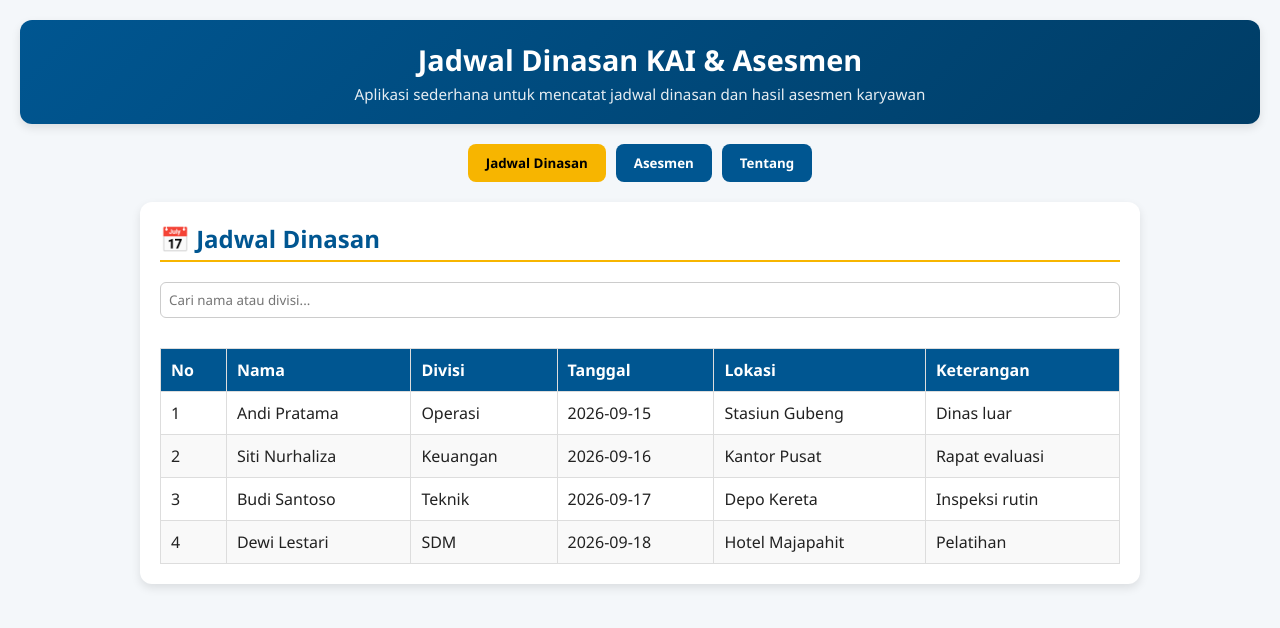
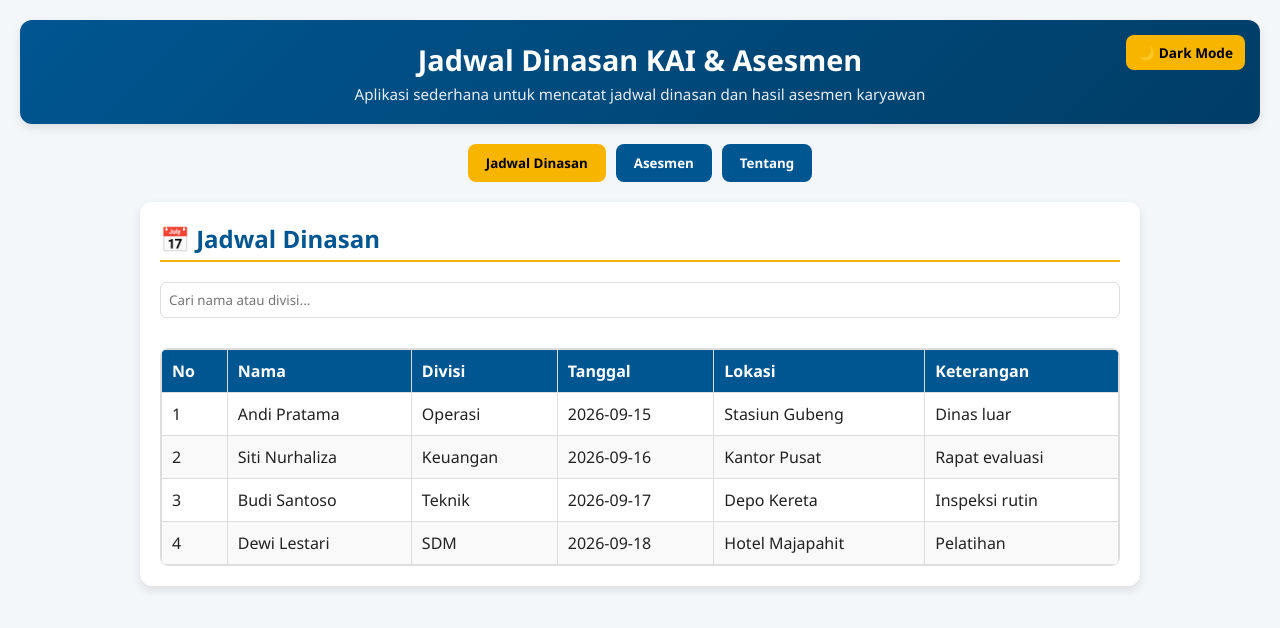
Before and after one commit to cloudschio/Dinasan, a plain HTML site: page index.html in a window 1280 px wide. Drawn offline with Linux system fonts and the light colour scheme.

Commit message:
Update index.html

```diff
--- a/index.html
+++ b/index.html
@@ -9,23 +9,56 @@
       --primary: #005691;
       --secondary: #f7b500;
       --bg: #f4f7fa;
-      --text: #222;
-      --white: #fff;
+      --card: #ffffff;
+      --text: #222222;
+      --border: #dddddd;
       --shadow: 0 4px 10px rgba(0,0,0,0.1);
+      --table-stripe: #f9f9f9;
     }
+
+    [data-theme="dark"] {
+      --bg: #121212;
+      --card: #1e1e1e;
+      --text: #e0e0e0;
+      --border: #444444;
+      --table-stripe: #2a2a2a;
+      --shadow: 0 4px 10px rgba(0,0,0,0.5);
+    }
+
     * { box-sizing: border-box; margin: 0; padding: 0; font-family: 'Segoe UI', sans-serif; }
-    body { background: var(--bg); color: var(--text); padding: 20px; }
+    body { background: var(--bg); color: var(--text); padding: 20px; transition: 0.3s; }
+
     header {
       background: linear-gradient(135deg, var(--primary), #003d66);
-      color: var(--white);
+      color: #fff;
       padding: 20px;
       border-radius: 12px;
       text-align: center;
       box-shadow: var(--shadow);
       margin-bottom: 20px;
+      position: relative;
     }
+
     header h1 { font-size: 1.8rem; margin-bottom: 5px; }
     header p { font-size: 0.95rem; opacity: 0.9; }
+
+    .dark-toggle {
+      position: absolute;
+      top: 15px;
+      right: 15px;
+      background: var(--secondary);
+      color: #000;
+      border: none;
+      padding: 8px 12px;
+      border-radius: 8px;
+      cursor: pointer;
+      font-weight: 600;
+      font-size: 0.85rem;
+      transition: 0.3s;
+    }
+
+    .dark-toggle:hover { background: #e0a300; }
+
     nav {
       display: flex;
       gap: 10px;
@@ -33,9 +66,10 @@
       margin-bottom: 20px;
       flex-wrap: wrap;
     }
+
     nav button {
       background: var(--primary);
-      color: var(--white);
+      color: #fff;
       border: none;
       padding: 10px 18px;
       border-radius: 8px;
@@ -43,48 +77,72 @@
       font-weight: 600;
       transition: 0.3s;
     }
+
     nav button:hover, nav button.active {
       background: var(--secondary);
       color: #000;
     }
+
     .container {
-      background: var(--white);
+      background: var(--card);
       padding: 20px;
       border-radius: 12px;
       box-shadow: var(--shadow);
       max-width: 1000px;
       margin: auto;
+      transition: 0.3s;
     }
+
     .section { display: none; }
     .section.active { display: block; }
+
     h2 {
       color: var(--primary);
       margin-bottom: 15px;
       border-bottom: 2px solid var(--secondary);
       padding-bottom: 5px;
     }
+
+    /* Tabel responsif */
+    .table-responsive {
+      width: 100%;
+      overflow-x: auto;
+      -webkit-overflow-scrolling: touch;
+      margin-top: 10px;
+      border-radius: 8px;
+      border: 1px solid var(--border);
+    }
+
     table {
       width: 100%;
       border-collapse: collapse;
-      margin-top: 10px;
+      min-width: 600px;
     }
+
     th, td {
-      border: 1px solid #ddd;
+      border: 1px solid var(--border);
       padding: 10px;
       text-align: left;
+      white-space: nowrap;
     }
+
     th {
       background: var(--primary);
-      color: var(--white);
+      color: #fff;
     }
-    tr:nth-child(even) { background: #f9f9f9; }
+
+    tr:nth-child(even) { background: var(--table-stripe); }
+
     input, select, textarea {
       width: 100%;
       padding: 8px;
       margin: 5px 0 15px;
-      border: 1px solid #ccc;
+      border: 1px solid var(--border);
       border-radius: 6px;
+      background: var(--card);
+      color: var(--text);
     }
+
     button.action {
       background: var(--secondary);
       color: #000;
@@ -93,14 +151,23 @@
       border-radius: 6px;
       cursor: pointer;
       font-weight: 600;
+      transition: 0.3s;
     }
+
     button.action:hover { background: #e0a300; }
-    .search-box {
-      margin-bottom: 15px;
+
+    .search-box { margin-bottom: 15px; }
+
+    h3 {
+      margin-top: 20px;
+      color: var(--primary);
     }
+
     @media (max-width: 600px) {
       header h1 { font-size: 1.4rem; }
+      header p { font-size: 0.85rem; }
       th, td { font-size: 0.85rem; padding: 6px; }
+      nav button { padding: 8px 12px; font-size: 0.9rem; }
     }
   </style>
 </head>
@@ -109,6 +176,7 @@
 <header>
   <h1>Jadwal Dinasan KAI & Asesmen</h1>
   <p>Aplikasi sederhana untuk mencatat jadwal dinasan dan hasil asesmen karyawan</p>
+  <button class="dark-toggle" onclick="toggleDarkMode()">🌙 Dark Mode</button>
 </header>
 
 <nav>
@@ -125,6 +193,7 @@
     <div class="search-box">
       <input type="text" id="searchJadwal" placeholder="Cari nama atau divisi..." onkeyup="filterJadwal()">
     </div>
+    <div class="table-responsive">
       <table id="tabelJadwal">
         <thead>
           <tr>
@@ -140,6 +209,7 @@
           <!-- Data akan diisi oleh JavaScript -->
         </tbody>
       </table>
+    </div>
   </div>
 
   <!-- ASESMEN -->
@@ -168,7 +238,8 @@
       <button type="submit" class="action">Simpan Asesmen</button>
     </form>
 
-    <h3 style="margin-top:20px;">Riwayat Asesmen</h3>
+    <h3>Riwayat Asesmen</h3>
+    <div class="table-responsive">
       <table id="tabelAsesmen">
         <thead>
           <tr>
@@ -184,6 +255,7 @@
         </tbody>
       </table>
     </div>
+  </div>
 
   <!-- TENTANG -->
   <div id="tentang" class="section">
@@ -195,6 +267,7 @@
       <li>✅ Input dan riwayat asesmen karyawan</li>
       <li>✅ Data tersimpan di browser (localStorage)</li>
       <li>✅ Tampilan responsif untuk mobile & desktop</li>
+      <li>✅ Dark mode untuk kenyamanan mata</li>
     </ul>
     <p style="margin-top:15px;"><em>Dibuat dengan ❤️ untuk kebutuhan internal.</em></p>
   </div>
@@ -284,7 +357,21 @@
     alert("Asesmen berhasil disimpan!");
   });
 
+  // --- DARK MODE ---
+  function toggleDarkMode() {
+    const html = document.documentElement;
+    const current = html.getAttribute("data-theme");
+    const next = current === "dark" ? "light" : "dark";
+    html.setAttribute("data-theme", next);
+    localStorage.setItem("themeKAI", next);
+    document.querySelector(".dark-toggle").textContent = next === "dark" ? "☀️ Light Mode" : "🌙 Dark Mode";
+  }
+
   // --- INIT ---
+  const savedTheme = localStorage.getItem("themeKAI") || "light";
+  document.documentElement.setAttribute("data-theme", savedTheme);
+  document.querySelector(".dark-toggle").textContent = savedTheme === "dark" ? "☀️ Light Mode" : "🌙 Dark Mode";
+
   renderJadwal(dataJadwal);
   loadAsesmen();
 </script>
```
Lines whose indentation alone changed are shown as unchanged.
